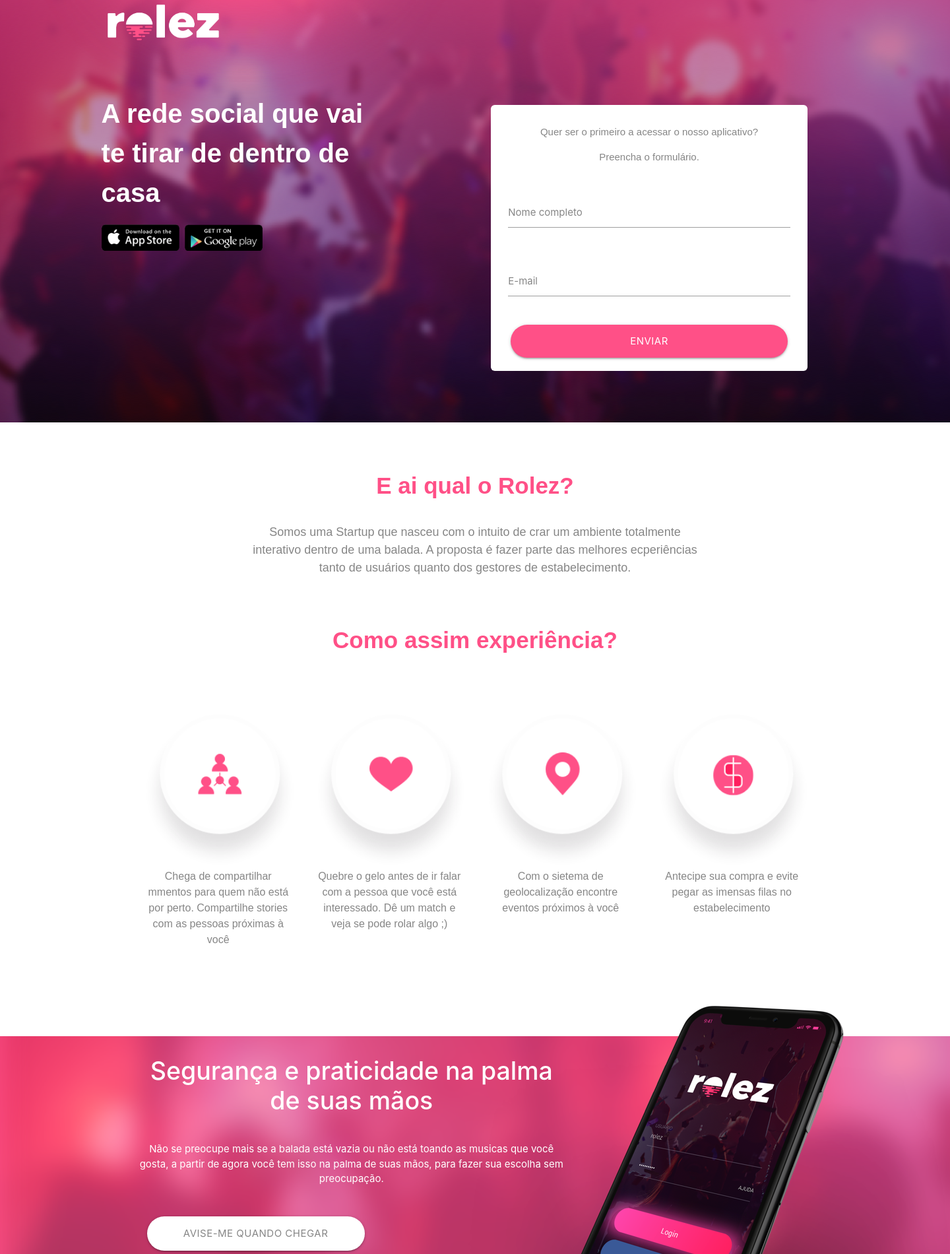
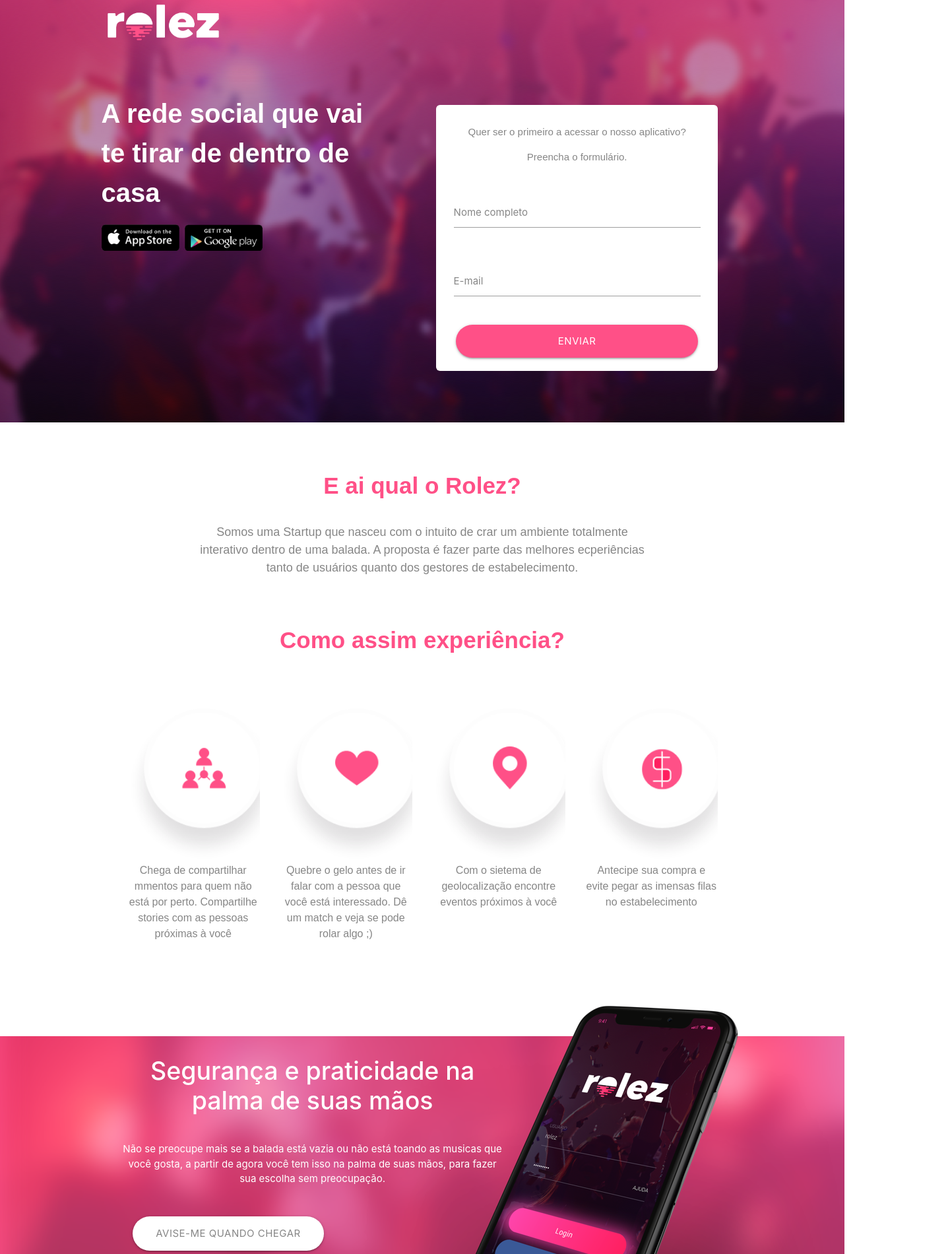
Before and after one commit to matcampos/am-boiolin-2.0, a website: page index.html in a window 1280 px wide. Shown: the top 1900 px of the page at 66% size, 1440 px wide, since content can reach past the window. Drawn offline with nearby package versions, Linux system fonts and the light colour scheme.

Commit message:
Ajustando width para 100%

```diff
--- a/src/scss/style.scss
+++ b/src/scss/style.scss
@@ -2,12 +2,15 @@
  $margin : 15%;
  .content{
     height: 2691px;
-    width: 1440px;
+    width: 100%;
     margin:0 auto;
     .top-banner{
-        width:1440px;
-        height:640px;
-        background-image:url('../_assets/bg1.png');
+        width: 100%;
+        height: 640px;
+        background-repeat: no-repeat;
+        background-image: url(../_assets/bg1.png);
+        background-size: cover;
+        color: black;
     }
     .top-icon{
         position: absolute;
@@ -96,7 +99,7 @@
             }
 
     .center-top{
-        width:1440px;
+        width:100%;
         height: 860px;
         .topTitle{
             margin-top: 70px;
@@ -151,9 +154,11 @@
         }
     }
     .center-bottom{
-        width: 1440px;
+        width: 100%;
         height: 392px;
         background-image: url( '../_assets/bg2.png');
+        background-repeat: no-repeat;
+        background-size:cover;
         .box-bottom{
             width: 50%;
             margin-left: $margin-left;
@@ -186,12 +191,13 @@
 
     }
     .bottom{
-        width: 1440px;
+        width: 100%;
         height:auto;
       .cell-bottom{
         background-image: url(../_assets/mobile2.png);
         width: 434px;
         height: 649px;
+        margin-left: $margin-left;
       }
 
     }
```
Also changed, not shown: css/style.css, css/style.min.css.
